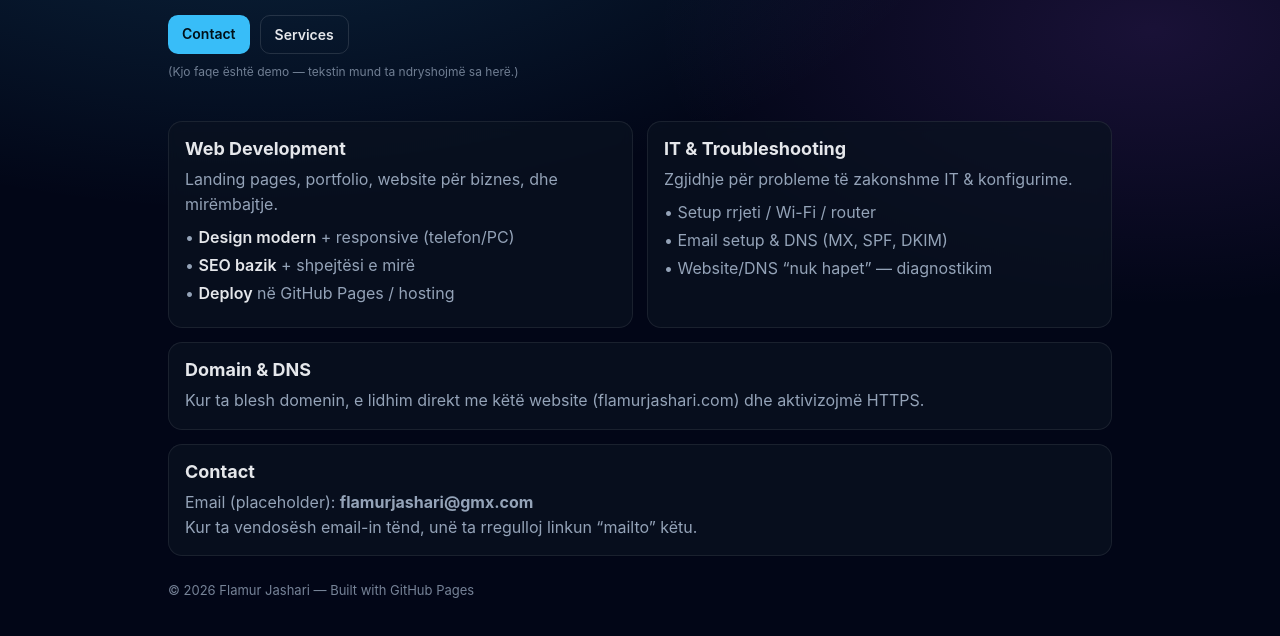
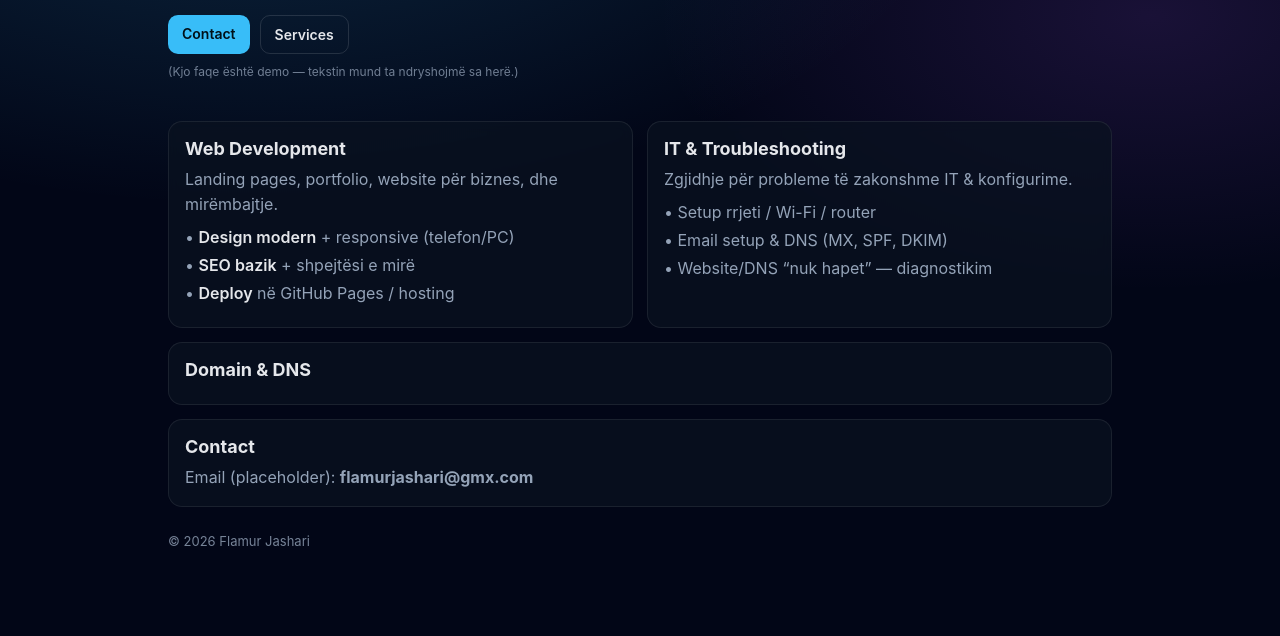
Before and after one commit to FlamurJashari/flamurjashari.com, a plain HTML site: page index.html in a window 1280 px wide. Shown: the part 238-874 px from the top of the page. After the commit the page ends 847 px from the top, so only its background shows below. Drawn offline with Linux system fonts and the light colour scheme.

Commit message:
Remove placeholder text from index.html

```diff
--- a/index.html
+++ b/index.html
@@ -114,8 +114,7 @@
       <div class="card full">
         <h2>Domain & DNS</h2>
         <p>
-          Kur ta blesh domenin, e lidhim direkt me këtë website (flamurjashari.com)
-          dhe aktivizojmë HTTPS.
+
         </p>
       </div>
     </section>
@@ -125,13 +124,13 @@
         <h2>Contact</h2>
         <p>
           Email (placeholder): <b>flamurjashari@gmx.com</b><br/>
-          Kur ta vendosësh email-in tënd, unë ta rregulloj linkun “mailto” këtu.
+
         </p>
       </div>
     </section>
 
     <div class="footer">
-      © <span id="y"></span> Flamur Jashari — Built with GitHub Pages
+      © <span id="y"></span> Flamur Jashari
     </div>
   </div>
 
```
